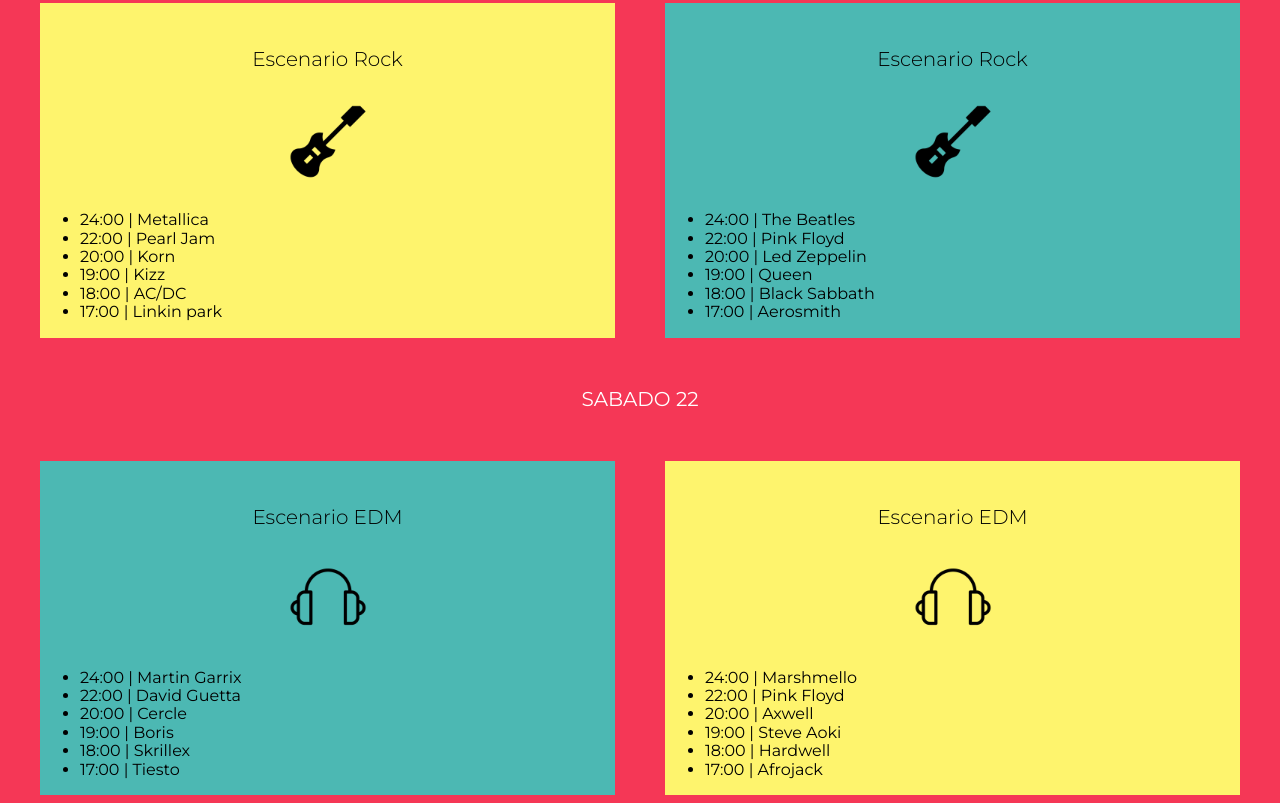
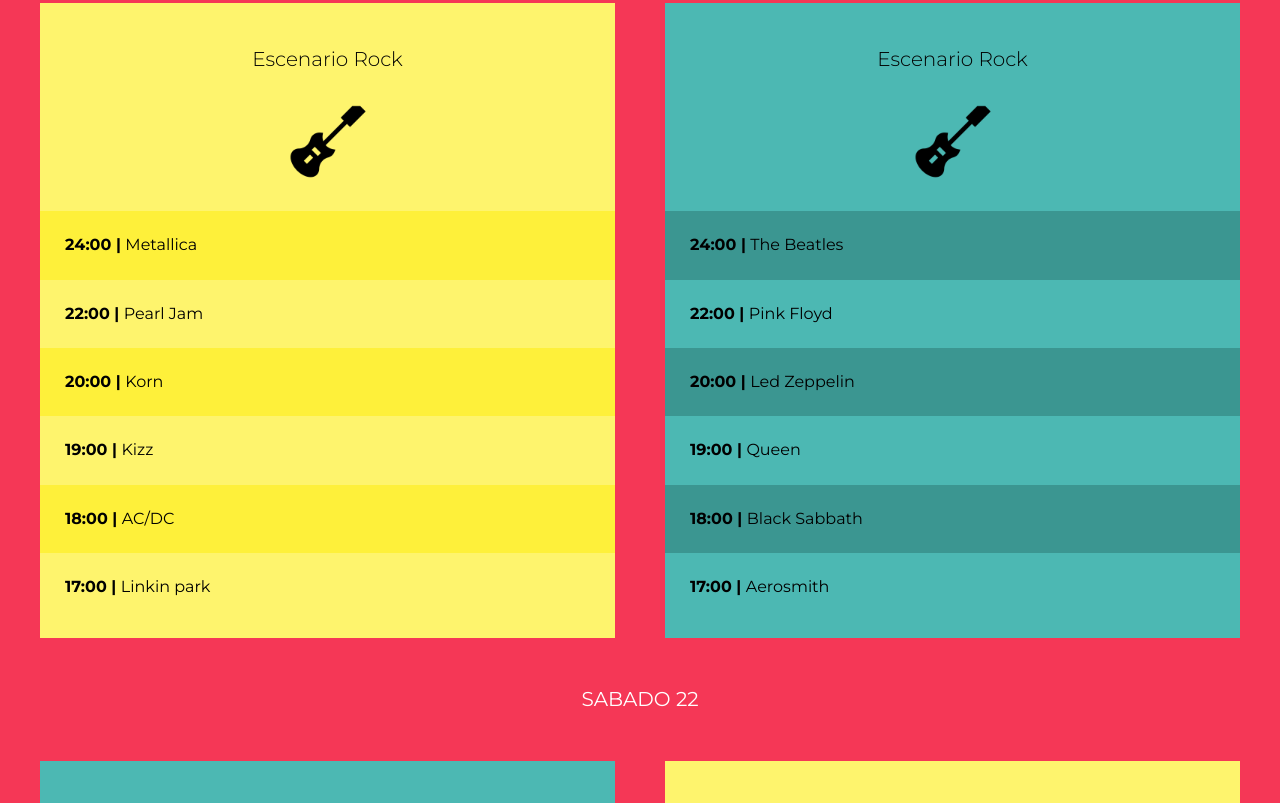
Before and after one commit to cdgutierrez456/FestivalMusica-SASS, a website: page index.html in a window 1280 px wide. Shown: the part 1288-2091 px from the top of the page. Drawn offline with Linux system fonts and the light colour scheme.

Commit message:
Terminando estilos de lineup

```diff
--- a/src/scss/layout/_lineup.scss
+++ b/src/scss/layout/_lineup.scss
@@ -52,3 +52,25 @@
         background-image: url('../img/icono_rock.png');
     }
 }
+
+.calendario {
+    padding: 0;
+    list-style: none;
+
+    li {
+        padding: $separacion / 2;
+        font-weight: $bold;
+        span {
+            font-weight: $regular;
+        }
+    }
+
+}
+
+.bg-verde .calendario li:nth-child(odd) {
+    background: darken($verde, 10);
+}
+
+.bg-amarillo .calendario li:nth-child(odd) {
+    background: darken($amarillo, 10);
+}
```
Also changed, not shown: build/css/app.css.
